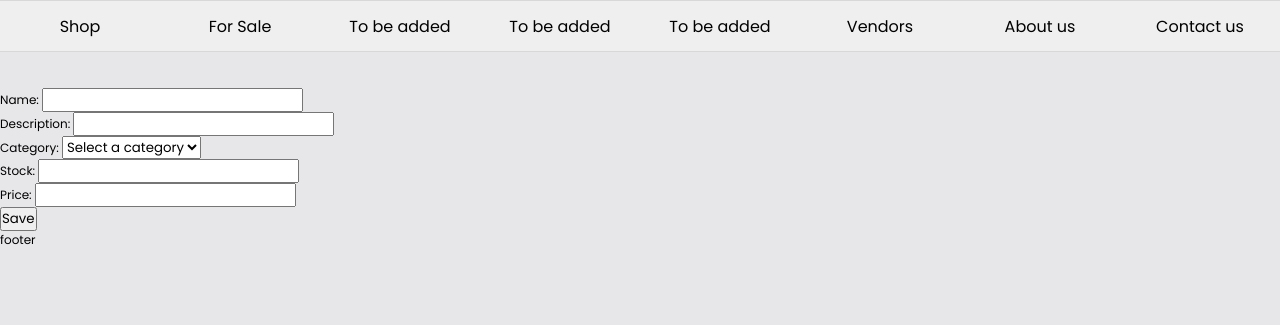
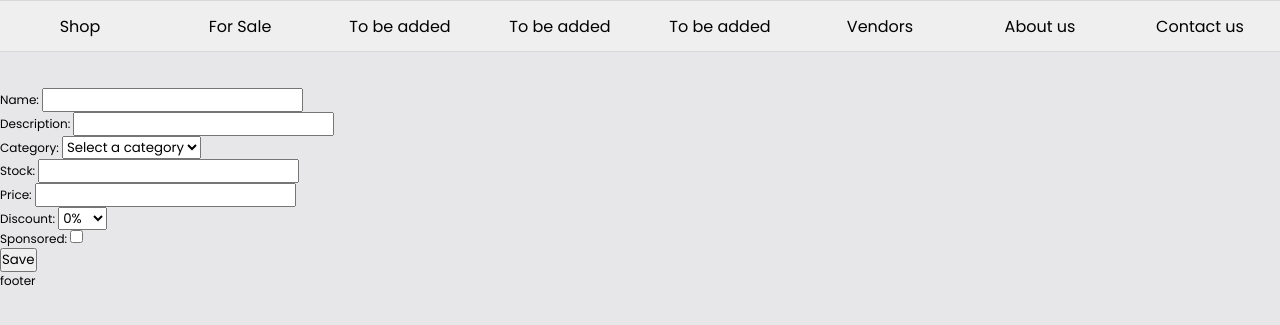
Before and after one commit to rafiwts/ecommerce, a Django app: page /product/add-product/info/ in a window 1280 px wide. Shown: the part 121-446 px from the top of the page. Run offline with Django 4.2, Linux system fonts and the light colour scheme; data that the repository does not hold is empty.

Commit message:
Add fields to a product model and make migations

```diff
--- a/products/forms.py
+++ b/products/forms.py
@@ -7,13 +7,6 @@ from .models import Category, ChildSubcategory, Product, ProductImage, Subcatego
 
 
 class ProductForm(forms.ModelForm):
-    image = forms.ImageField(
-        label="Image",
-        required=False,
-        widget=forms.FileInput(
-            attrs={"id": "addProductImage", "class": "add-product-image"}
-        ),
-    )
     name = forms.CharField(
         max_length=100,
         validators=[MaxLengthValidator(100)],
@@ -66,10 +59,33 @@ class ProductForm(forms.ModelForm):
             }
         ),
     )
+    for_sale = forms.ChoiceField(
+        label="Discount",
+        required=False,
+        choices=Product.DISCOUNT_CHOICES,
+        widget=forms.Select(
+            attrs={"id": "addProductDiscount", "class": "add-product-discount"}
+        ),
+    )
+    sponsored = forms.BooleanField(
+        label="Sponsored",
+        required=False,
+        widget=forms.CheckboxInput(
+            attrs={"id": "addProductSponsored", "class": "add-product-sponsored"}
+        ),
+    )
 
     class Meta:
         model = Product
-        fields = ["image", "name", "description", "child_subcategory", "stock", "price"]
+        fields = [
+            "name",
+            "description",
+            "child_subcategory",
+            "stock",
+            "price",
+            "for_sale",
+            "sponsored",
+        ]
 
     def save(self, commit=True, user=None):
         # automatically add a user
--- a/products/models.py
+++ b/products/models.py
@@ -1,5 +1,6 @@
 import os
 import uuid
+from decimal import Decimal
 
 from django.db import models
 from django.utils.text import slugify
@@ -18,6 +19,7 @@ class ProductModelMixin(models.Model):
 
 class Product(ProductModelMixin):
     DISCOUNT_CHOICES = [
+        (0, "0%"),
         (5, "5%"),
         (10, "10%"),
         (15, "15%"),
@@ -36,10 +38,13 @@ class Product(ProductModelMixin):
     product_id = models.IntegerField(unique=True, verbose_name="Product ID")
     description = models.TextField()
     price = models.DecimalField(max_digits=10, decimal_places=2)
+    reduced_price = models.DecimalField(null=True, max_digits=10, decimal_places=2)
     slug = models.SlugField(max_length=255)
     stock = models.PositiveBigIntegerField()
     in_stock = models.BooleanField(default=True)
     for_sale = models.PositiveBigIntegerField(choices=DISCOUNT_CHOICES, default=0)
+    # TODO: think about types of it
+    sponsored = models.BooleanField(default=False)
     created_at = models.DateTimeField(
         auto_now_add=True,
         null=True,
@@ -77,9 +82,9 @@ class Product(ProductModelMixin):
                 pass
 
         if self.for_sale:
-            discount = self.for_sale / 100
-            discounted_price = self.price * (1 - discount)
-            self.price = discounted_price
+            discount = self.for_sale / Decimal(100)
+            discounted_price = self.price * (Decimal(1) - discount)
+            self.reduced_price = discounted_price
 
         super().save(*args, *kwargs)
 
--- a/templates/product/add-product-info.html
+++ b/templates/product/add-product-info.html
@@ -61,6 +61,12 @@
         <div class="add-product-form-field price">
             {{ product_form.price.label }}: {{ product_form.price }}
         </div>
+        <div class="add-product-form-field for-sale">
+            {{ product_form.for_sale.label }}: {{ product_form.for_sale }}
+        </div>
+        <div class="add-product-form-field sponsored">
+            {{ product_form.sponsored.label }}: {{ product_form.sponsored }}
+        </div>
     </div>
     <button type="submit">Save</button>
 </form>
```
Also changed, not shown: coupons/migrations/0002_alter_coupon_user.py (added), products/migrations/0012_product_reduced_price_product_sponsored.py (added).
